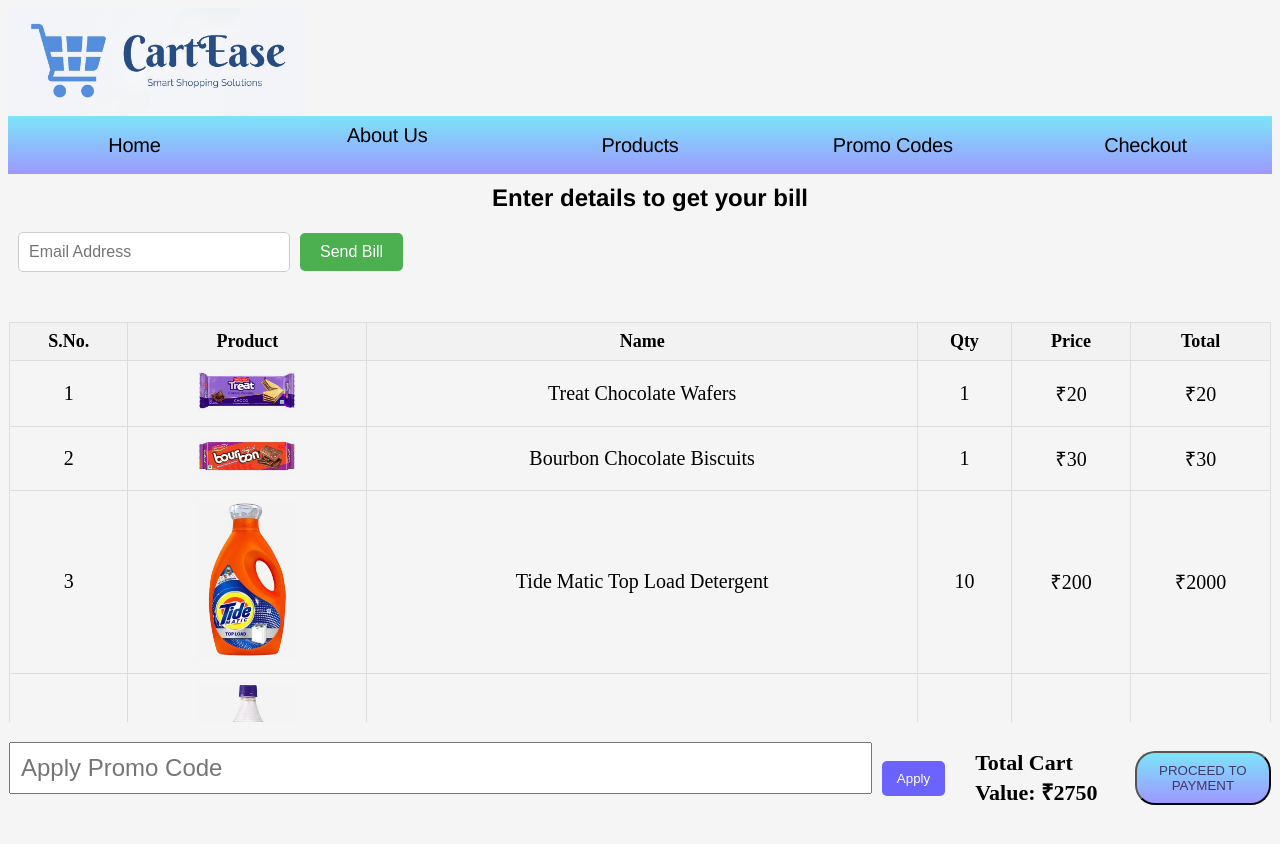
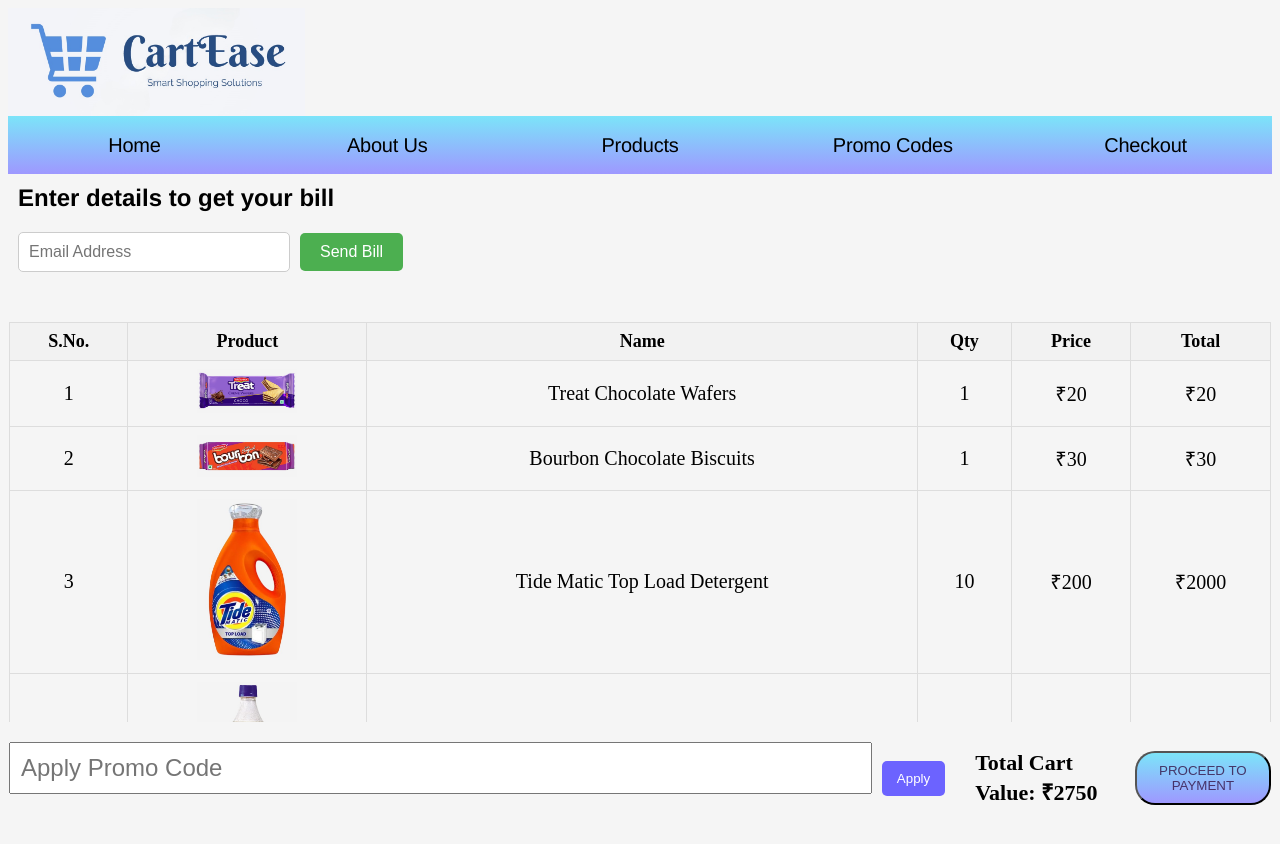
Before and after one commit to gandhi25samar/Cartease-CPG162, a React (Create React App) app: page /Checkout in a window 1280 px wide. Shown: the top 844 px of the page. Built offline with nearby package versions, Linux system fonts and the light colour scheme.

Commit message:
Resolved navbar issue

```diff
--- a/src/components/Navbar/navbar.css
+++ b/src/components/Navbar/navbar.css
@@ -147,7 +147,7 @@
 }
 
 /* Individual link classes for positioning adjustments */
-.text-wrapper {
+.text-wrapper-1 {
   flex: 1;
   text-align: center;
 }
--- a/src/components/Navbar/navbar.js
+++ b/src/components/Navbar/navbar.js
@@ -19,7 +19,7 @@ const LogoAndNavbar = () => {
         </Link>
         <Link
           to="/AboutUs"
-          className="text-wrapper"
+          className="text-wrapper-1"
           style={{ textDecoration: "none" }}
         >
           About Us
```
